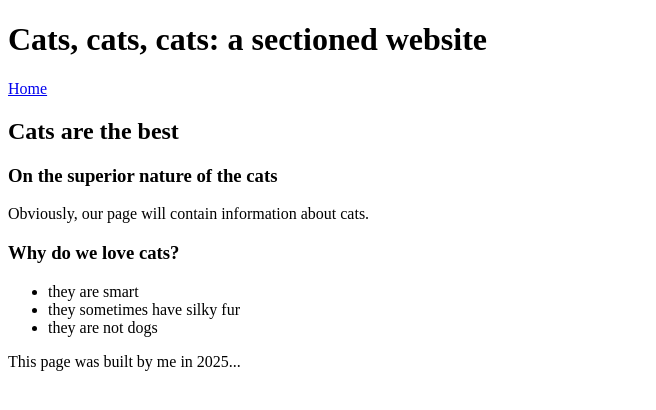
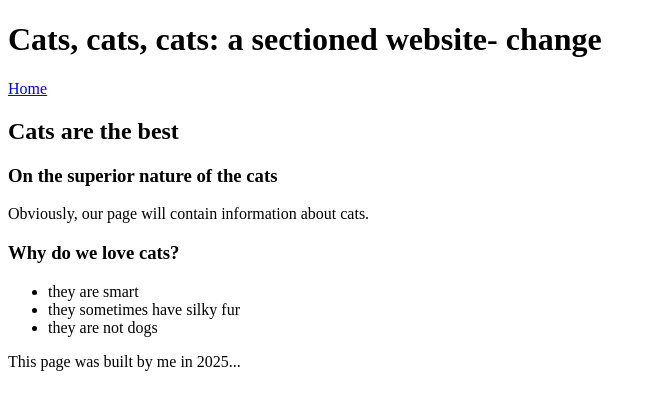
Before and after one commit to nazaan/html-practice, a plain HTML site: page sectioning-elements.html in a window 1280 px wide. Shown: the whole page, without its empty margins (0-656 px from the left). Drawn offline with Linux system fonts and the light colour scheme.

Commit message:
created webpage using sectioning elements

```diff
--- a/sectioning-elements.html
+++ b/sectioning-elements.html
@@ -6,7 +6,7 @@
   </head>
   <body>
     <header>
-	  <h1>Cats, cats, cats: a sectioned website</h1>
+	  <h1>Cats, cats, cats: a sectioned website- change</h1>
 	  <nav>
 	    <a href="index.html">Home</a>
 	  </nav>
```
